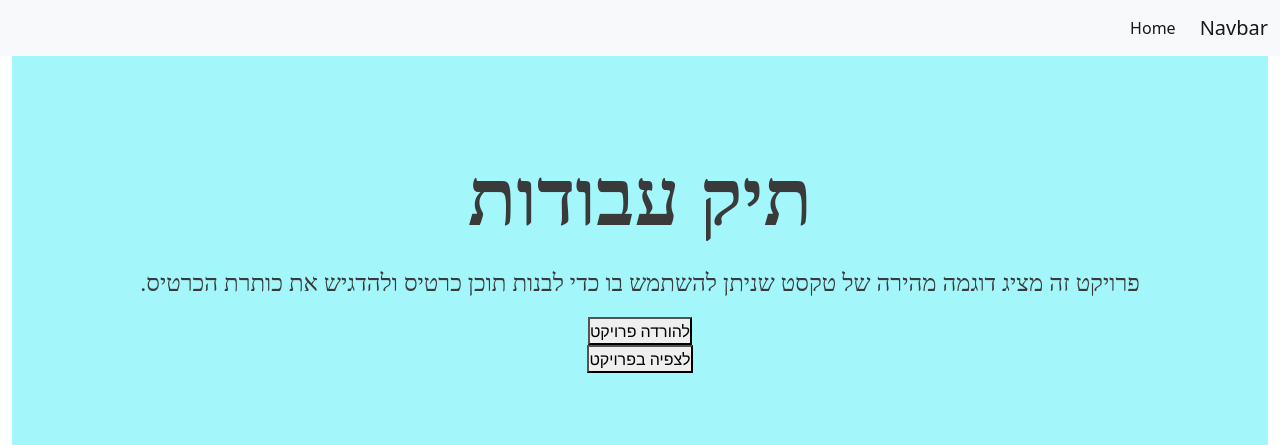
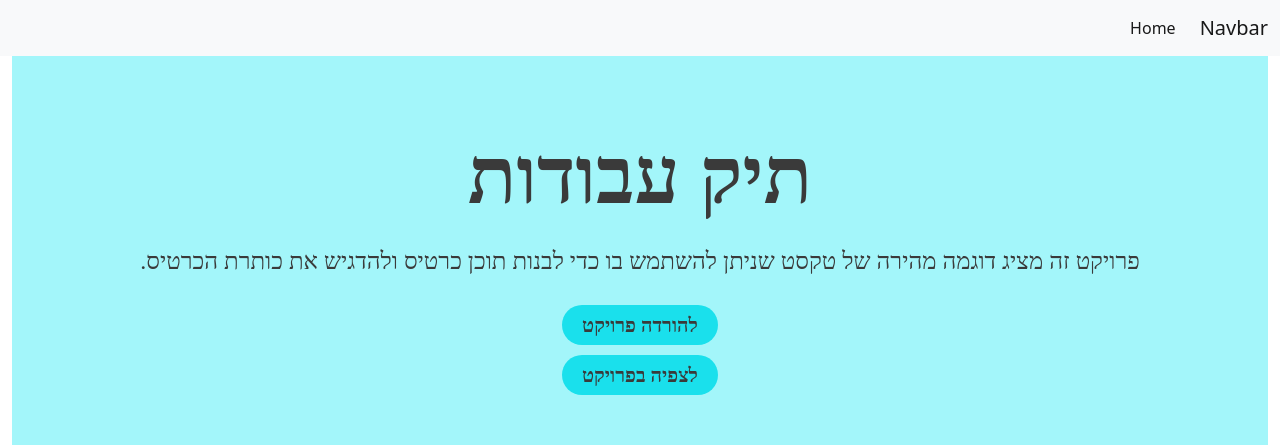
Before and after one commit to fayad123/fayad-project, a plain HTML site: page pages/coffe.html in a window 1280 px wide. Shown: the top 445 px of the page. Drawn offline with Linux system fonts and the light colour scheme.

Commit message:
fix bugs and rar folders

```diff
--- a/sass/home/_about.scss
+++ b/sass/home/_about.scss
@@ -1,4 +1,5 @@
 #about-section{
+    height: 500px;
     text-align: center;
     & .imgbox{
         width: 150px;
@@ -18,10 +19,13 @@
         margin-top: 100px;
     }
     & p{
+        width: 400px;
+        margin: 50px auto;
         font: normal normal normal 20px/29px Heebo;
         color: #3A3A3A;
     }
     & a button{
+
         font: normal normal bold 20px/30px Heebo;
         color: #3A3A3A;
         background-color: #1AE0EC;
--- a/sass/home/_main.scss
+++ b/sass/home/_main.scss
@@ -12,6 +12,16 @@
     height: 50vh;
     background: #13E8F163 0% 0% no-repeat padding-box;
 
+    & button{
+        margin-top: 10px;
+        font: normal normal bold 20px/30px Heebo;
+        color: #3A3A3A;
+        background-color: #1AE0EC;
+        border: none;
+        border-radius: 20px;
+        padding: 5px 20px;
+    }
+
     & .title{
         font: normal normal 900 5em/118px Heebo;
         color: #3A3A3A;
--- a/sass/home/_projects.scss
+++ b/sass/home/_projects.scss
@@ -1,3 +1,6 @@
 #projects-section{
     text-align: center;
+    & h2{
+        margin-top: 100px;
+    }
 }
```
Also changed, not shown: main-style/style.css, pages-style/pages.css, style.css, 7 other files.
